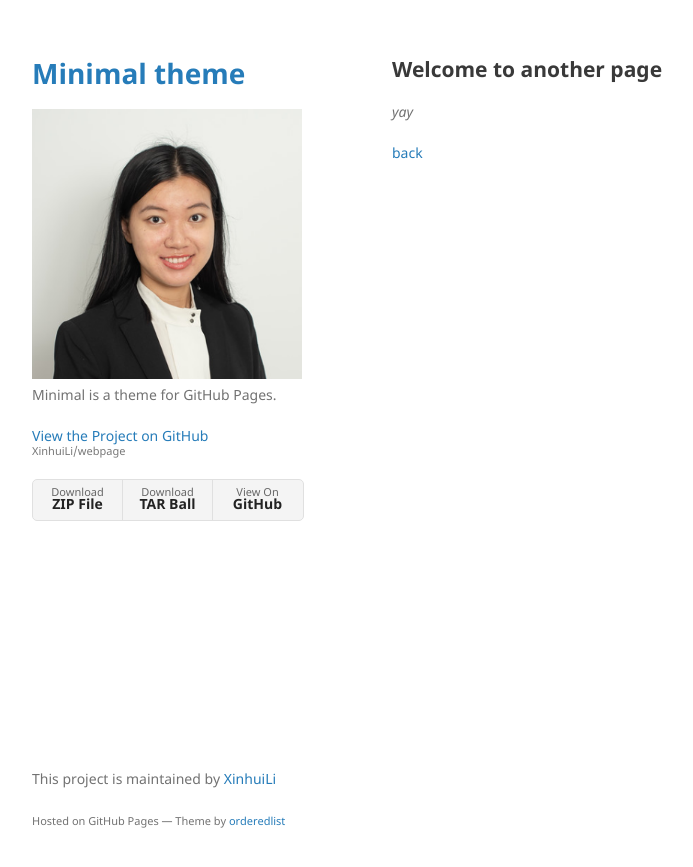
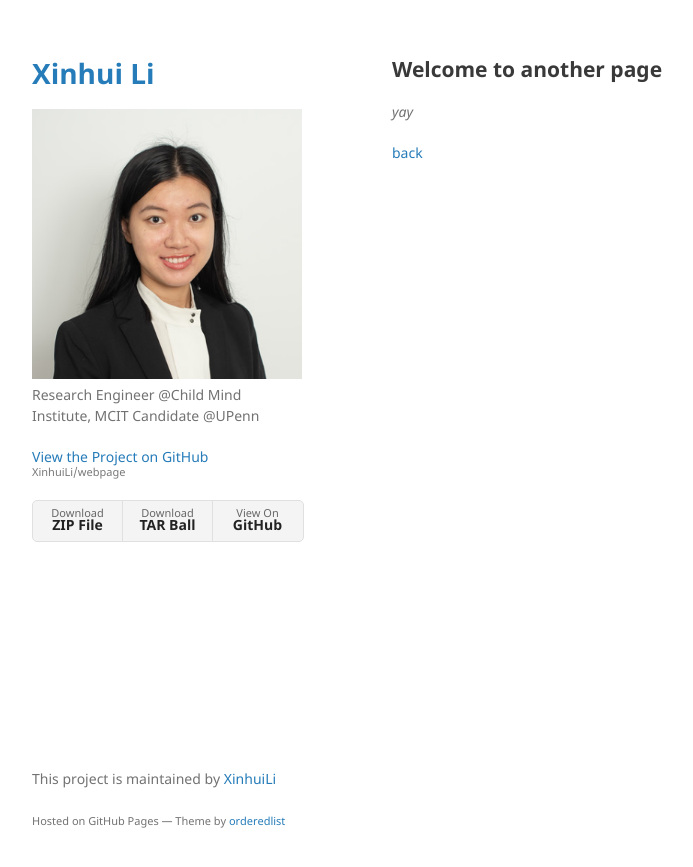
Before and after one commit to XinhuiLi/webpage, a Jekyll site: the page built from another-page.md, in a window 1280 px wide. Shown: the top 867 px of the page, without its empty margins (178-871 px from the left). Built offline with Jekyll 4.4.1, drawn with Linux system fonts in a browser that asks for light colours; our own code applies the rules of GitHub Pages for plain Markdown files.

Commit message:
Update _config.yml

```diff
--- a/_config.yml
+++ b/_config.yml
@@ -1,6 +1,6 @@
-title: Minimal theme
+title: Xinhui Li
 logo: /assets/img/logo.png
-description: Minimal is a theme for GitHub Pages.
+description: Research Engineer @Child Mind Institute, MCIT Candidate @UPenn
 show_downloads: true
 google_analytics:
 theme: jekyll-theme-minimal
```
